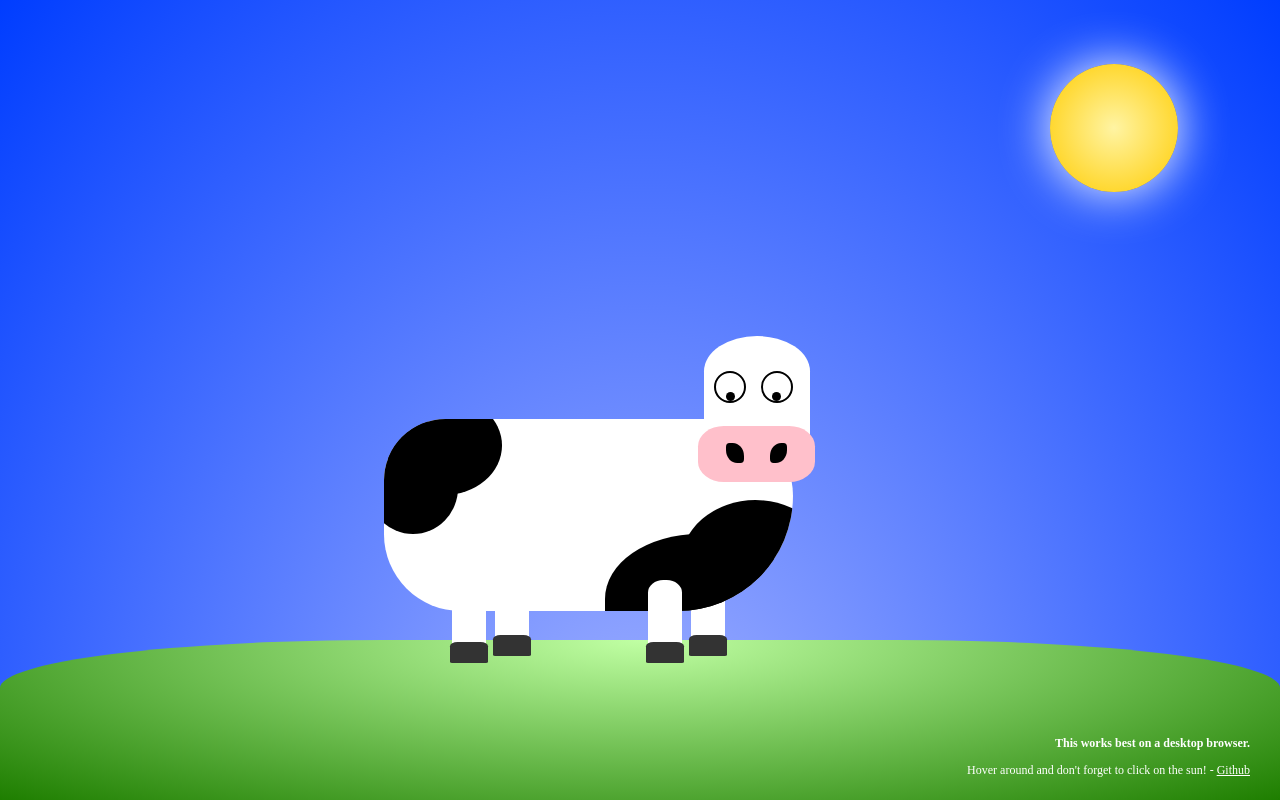
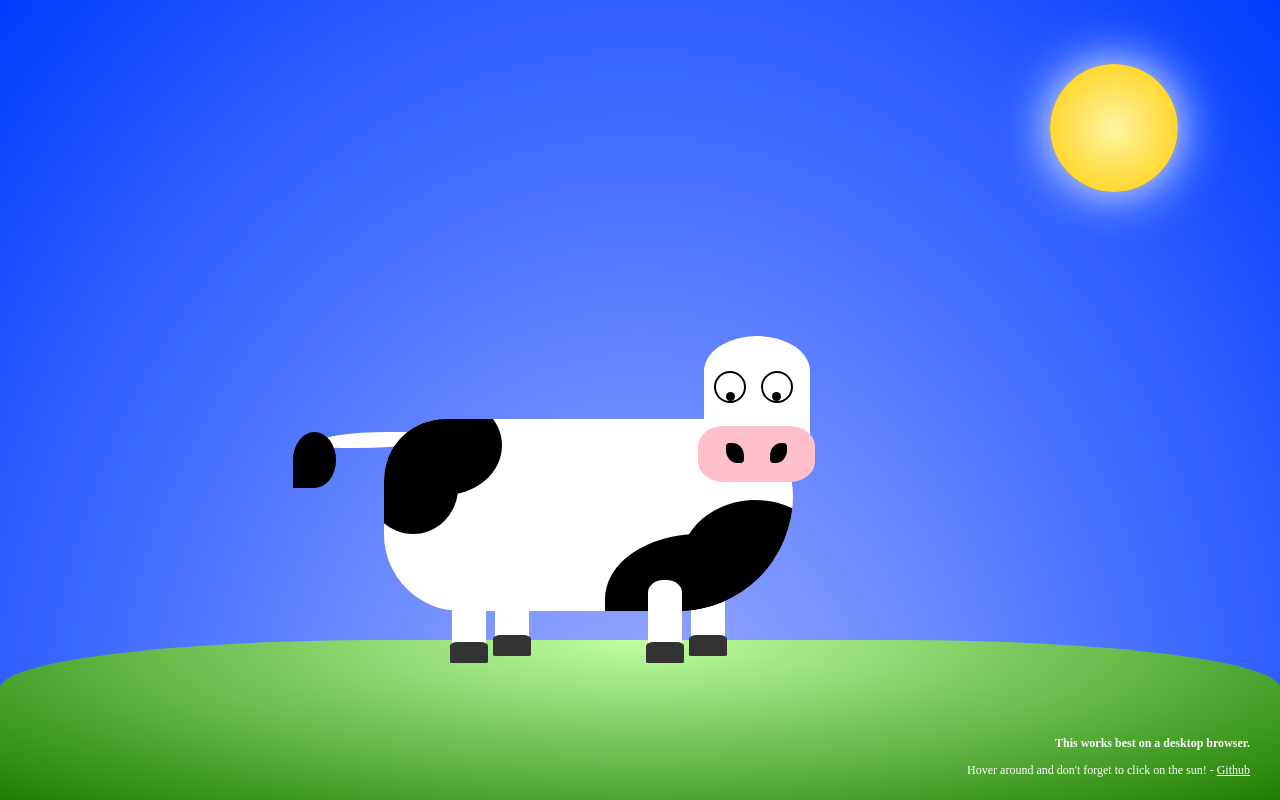
Before and after one commit to laurenoutloud/bessie, a plain HTML site: page index.html in a window 1280 px wide. Drawn offline with nearby package versions, Linux system fonts and the light colour scheme.

Commit message:
add tail

```diff
--- a/index.html
+++ b/index.html
@@ -43,6 +43,9 @@
                 <div class="hoof"></div>
             </div>
         </div>
+        <div class="tail">
+            <div class="switch"></div>
+        </div>
       </div>
     </div>
     <div class="info" style="position: absolute;
--- a/style.css
+++ b/style.css
@@ -301,3 +301,21 @@ body{
     left: -5%;
     border-radius: 20% 20% 6% 6%;
 }
+.tail {
+    top: 30%;
+    left: -15%;
+    background-color: white;
+    width: 25%;
+    height: 5%;
+    position: absolute;
+    border-radius: 64% 20% 64% 20%;
+    z-index: -1;
+}
+.switch {
+    background-color: #000;
+    position: absolute;
+    left: -25%;
+    width: 40%;
+    height: 350%;
+    border-radius: 50% 50% 50% 0%;
+}
```
